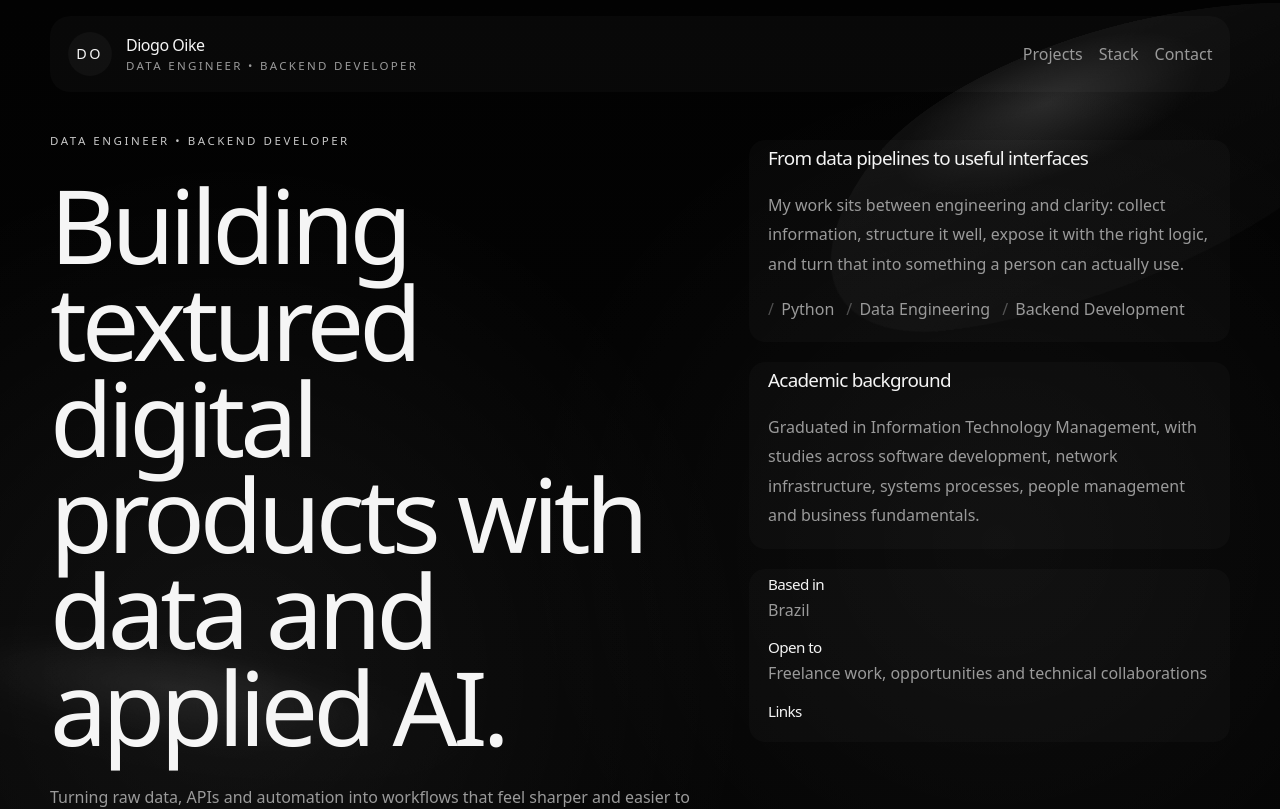
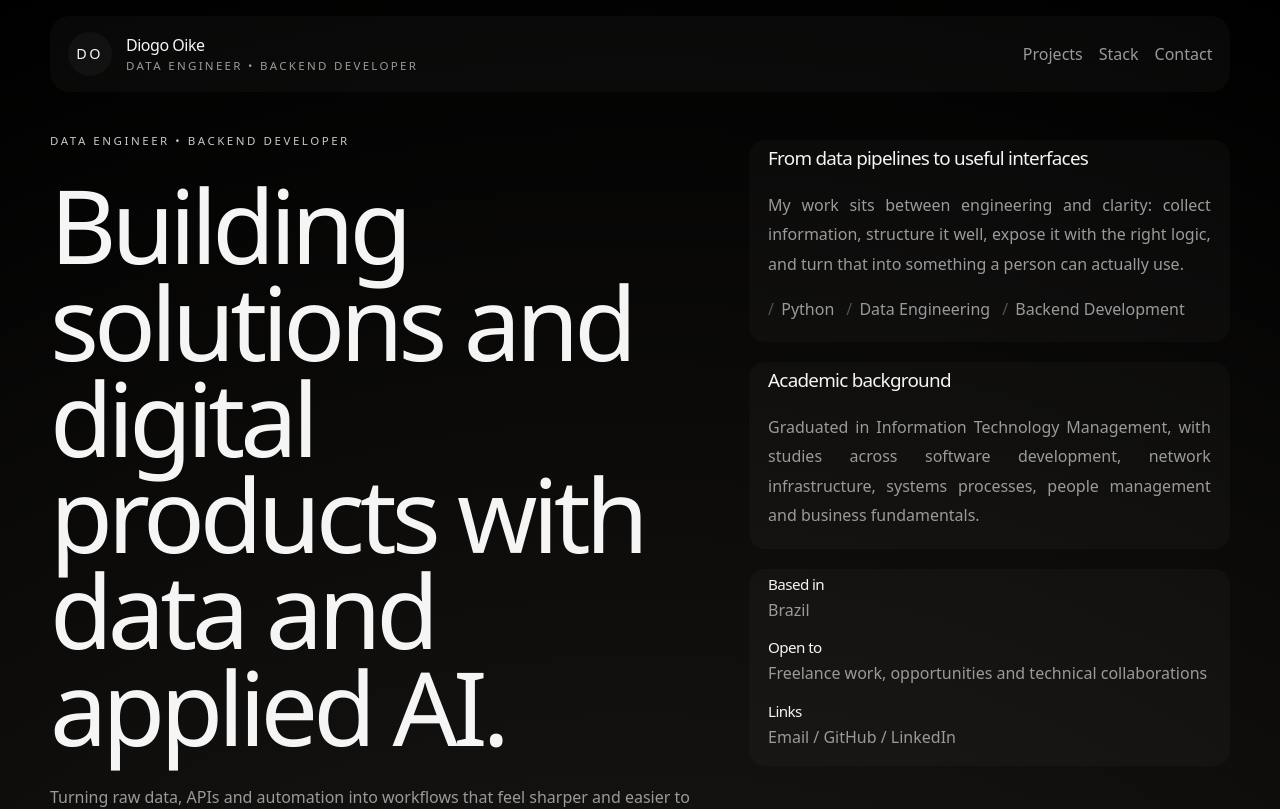
Before and after one commit to Dnaka27/Diogo-Portfolio, a React (Vite) app: page / in a window 1280 px wide. Shown: the top 809 px of the page. Built offline with nearby package versions, Linux system fonts and the light colour scheme; the HTML template or start-up script is replaced by a standard one.

Commit message:
feat/ rm metric pills and set bg color

```diff
--- a/src/App.css
+++ b/src/App.css
@@ -1,50 +1,7 @@
 .app-shell {
-  position: relative;
   min-height: 100vh;
   padding: 0 0 4rem;
-  overflow: hidden;
-  background:
-    radial-gradient(circle at 18% 20%, rgba(255, 255, 255, 0.06), transparent 18%),
-    radial-gradient(circle at 78% 16%, rgba(255, 255, 255, 0.04), transparent 16%),
-    linear-gradient(180deg, #020202 0%, #060606 42%, #020202 100%);
-}
-
-.app-shell::before,
-.app-shell::after {
-  content: '';
-  position: fixed;
-  z-index: 0;
-  pointer-events: none;
-}
-
-.app-shell::before {
-  top: -10rem;
-  right: -7rem;
-  width: 36rem;
-  height: 36rem;
-  border-radius: 46% 54% 61% 39% / 42% 42% 58% 58%;
-  background:
-    radial-gradient(circle at 35% 35%, rgba(255, 255, 255, 0.12), transparent 34%),
-    linear-gradient(145deg, rgba(255, 255, 255, 0.05), rgba(255, 255, 255, 0.01));
-  transform: perspective(900px) rotateX(64deg) rotateY(-18deg) rotateZ(12deg);
-}
-
-.app-shell::after {
-  left: -10rem;
-  bottom: -14rem;
-  width: 42rem;
-  height: 42rem;
-  border-radius: 50%;
-  background:
-    radial-gradient(circle at 50% 50%, rgba(255, 255, 255, 0.06), transparent 45%),
-    radial-gradient(circle at 50% 50%, rgba(255, 255, 255, 0.025), transparent 65%);
-  transform: perspective(1200px) rotateX(77deg) rotateY(8deg);
-}
-
-.site-header,
-main {
-  position: relative;
-  z-index: 1;
+  background: radial-gradient(circle, rgb(37, 34, 30), rgb(0, 0, 0));
 }
 
 .site-header {
@@ -196,6 +153,11 @@ main {
   line-height: 1.85;
 }
 
+.hero-stage-card p,
+.contact-copy p {
+  text-align: justify;
+}
+
 .hero-actions,
 .hero-metrics,
 .tag-list,
@@ -268,6 +230,11 @@ main {
   display: grid;
   gap: 1.25rem;
   padding-top: 0.5rem;
+}
+
+.hero-stage .hero-metrics {
+  padding-top: 0;
+  padding-bottom: 0.25rem;
 }
 
 .hero-stage-card {
--- a/src/components/HeroSection.jsx
+++ b/src/components/HeroSection.jsx
@@ -13,15 +13,6 @@ const HeroSection = ({ profile, socialLinks }) => {
           <a className='button button-secondary' href='#contact'>
             {profile.ctaSecondary}
           </a>
-        </div>
-
-        <div className='hero-metrics' aria-label='Profile highlights'>
-          {profile.metrics.map((metric) => (
-            <article key={metric.label} className='metric-pill'>
-              <strong>{metric.value}</strong>
-              <span>{metric.label}</span>
-            </article>
-          ))}
         </div>
       </div>
 
@@ -53,7 +44,7 @@ const HeroSection = ({ profile, socialLinks }) => {
             </li>
             <li>
               <strong>Links</strong>
-              <a href=""></a>
+              <span>{socialLinks.map((link) => link.label).join(' / ')}</span>
             </li>
           </ul>
         </div>
--- a/src/data/portfolioData.js
+++ b/src/data/portfolioData.js
@@ -1,17 +1,13 @@
 export const profile = {
   eyebrow: 'Data Engineer • Backend Developer',
   name: 'Diogo Oike',
-  headline: 'Building textured digital products with data and applied AI.',
+  headline: 'Building solutions and digital products with data and applied AI.',
   summary:
     'Turning raw data, APIs and automation into workflows that feel sharper and easier to use.',
   ctaPrimary: 'Browse projects',
   ctaSecondary: 'Get in touch',
   location: 'Brazil',
   availability: 'Freelance work, opportunities and technical collaborations',
-  metrics: [
-    { value: '05', label: 'Projects highlighted' },,
-    { value: '2025', label: 'Bachelors graduation' },
-  ],
   focusAreas: ['Python', 'Data Engineering', 'Backend Development'],
   spotlightTitle: 'From data pipelines to useful interfaces',
   spotlightBody:
```
